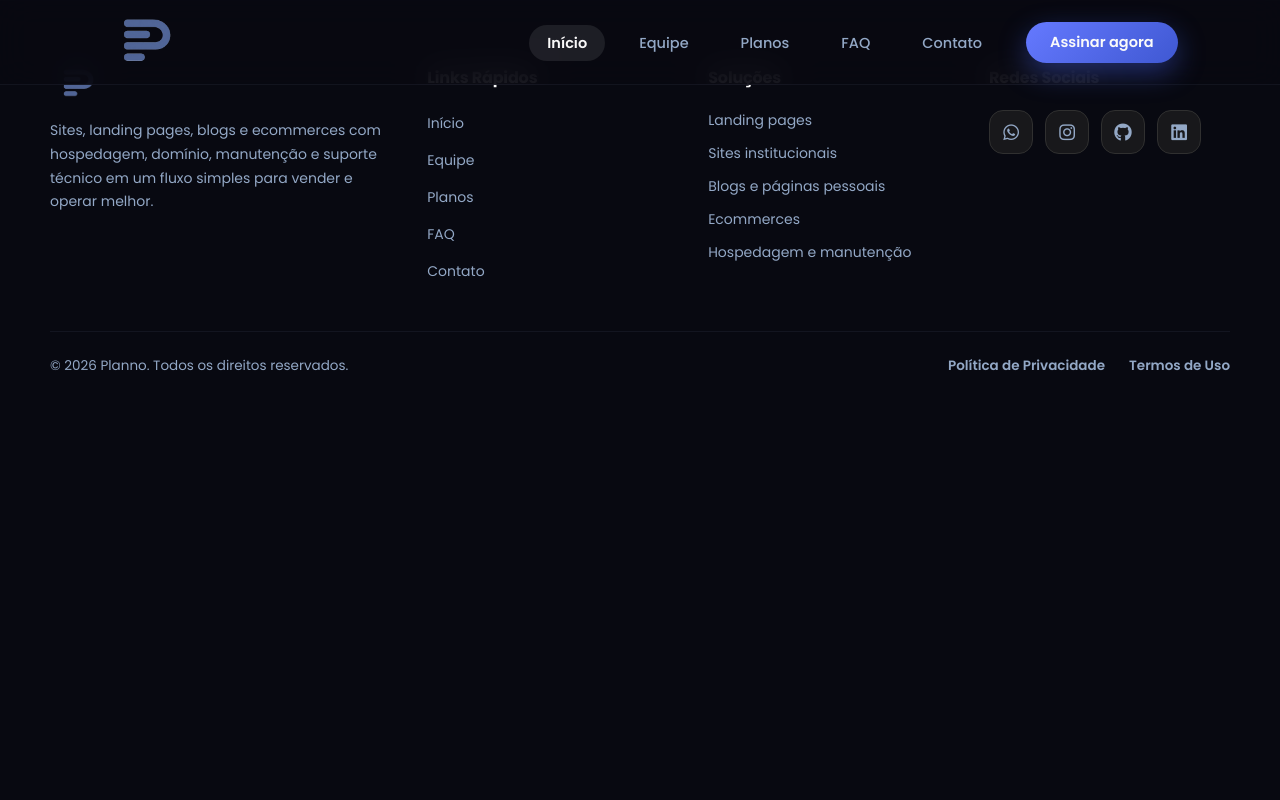
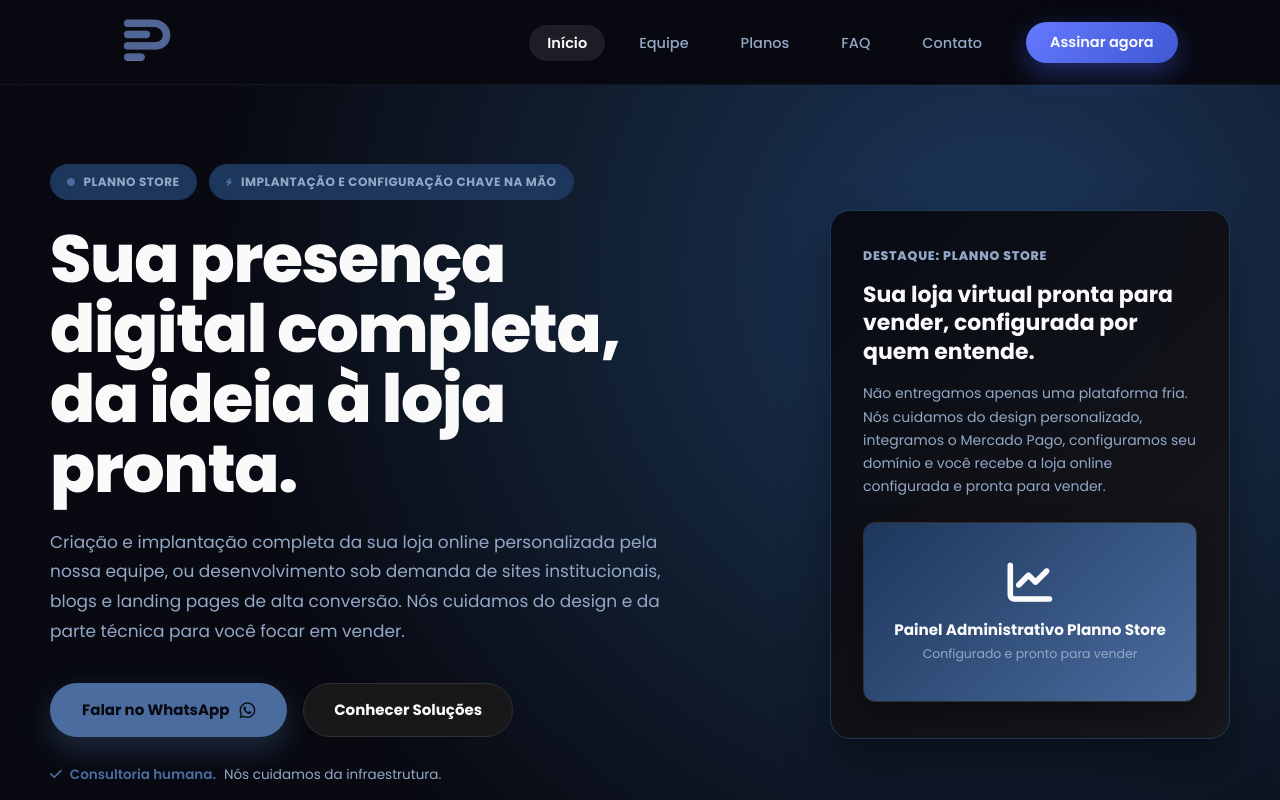
Before and after one commit to plannocorp/planno-site, a React (Vite) app: page / in a window 1280 px wide. Shown: the top 800 px of the page. Built offline with nearby package versions, Linux system fonts and the light colour scheme; a web font is replaced by a local one.

Commit message:
fix: update App.tsx for home page

```diff
--- a/src/App.tsx
+++ b/src/App.tsx
@@ -1,11 +1,14 @@
 import { Header } from './components/header/header';
+import { Home } from './pages/home/home';
 import { Footer } from './components/footer/footer';
 
 function App() {
   return (
     <>
       <Header />
-
+      <main>
+        <Home />
+      </main>
       <Footer />
     </>
   );
```
